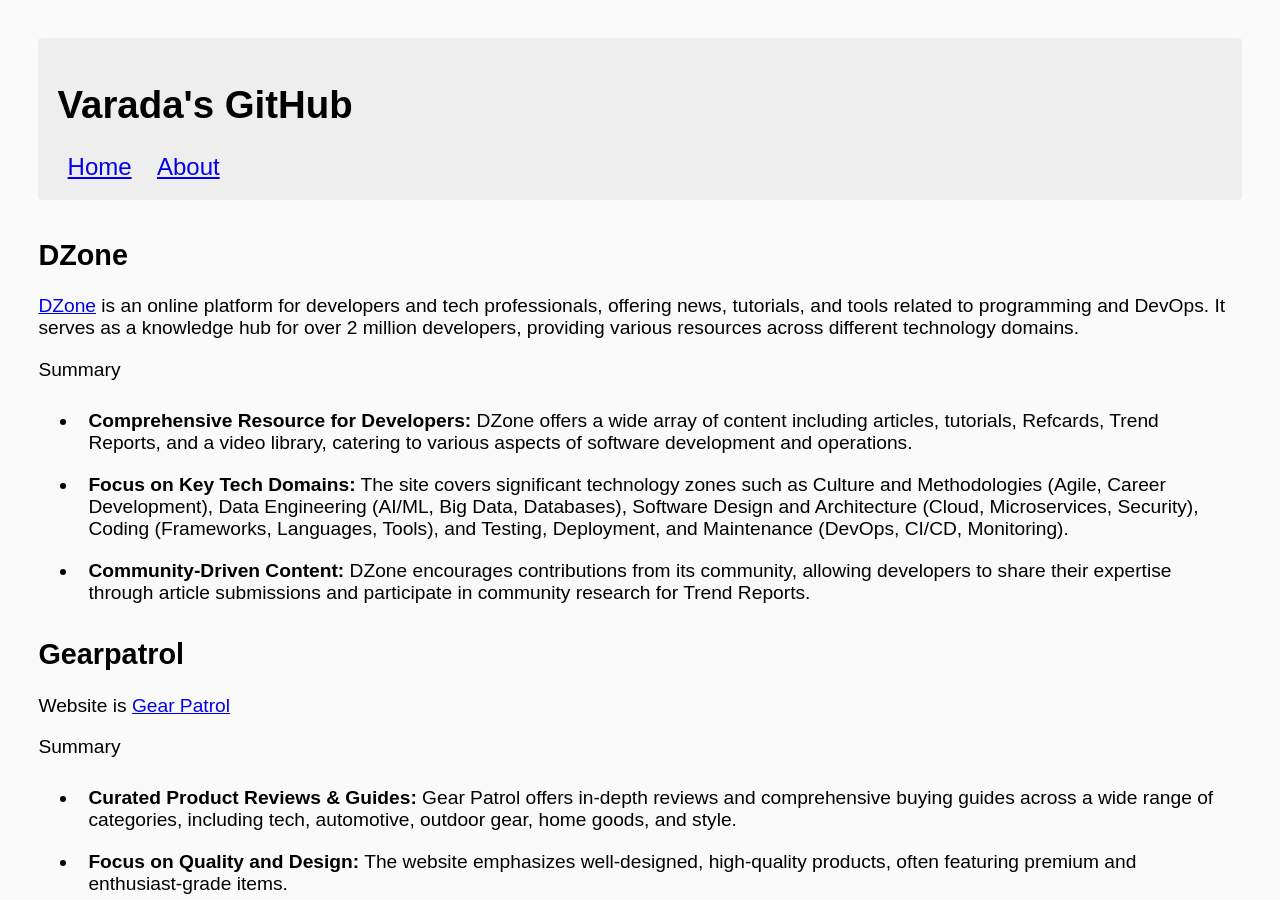
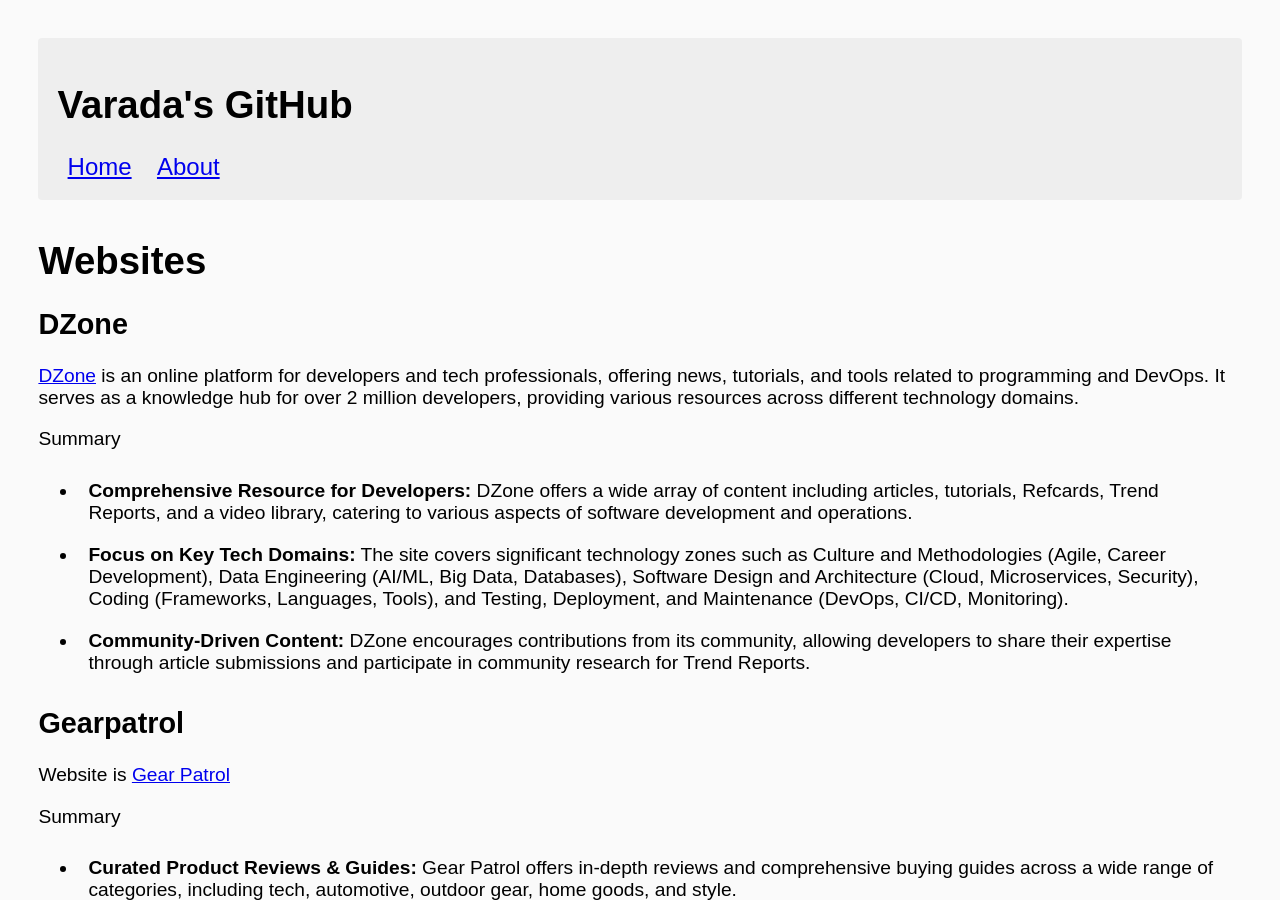
Before and after one commit to ivarada/ivarada.github.io, a Jekyll site: the page built from websites.md, in a window 1280 px wide and 900 px high. Built offline with Jekyll 4.4.1, drawn with Linux system fonts in a browser that asks for light colours.

Commit message:
Update websites.md

```diff
--- a/websites.md
+++ b/websites.md
@@ -2,6 +2,8 @@
 title: Websites
 layout: default
 ---
+
+# Websites
 
 ## DZone
 
```
